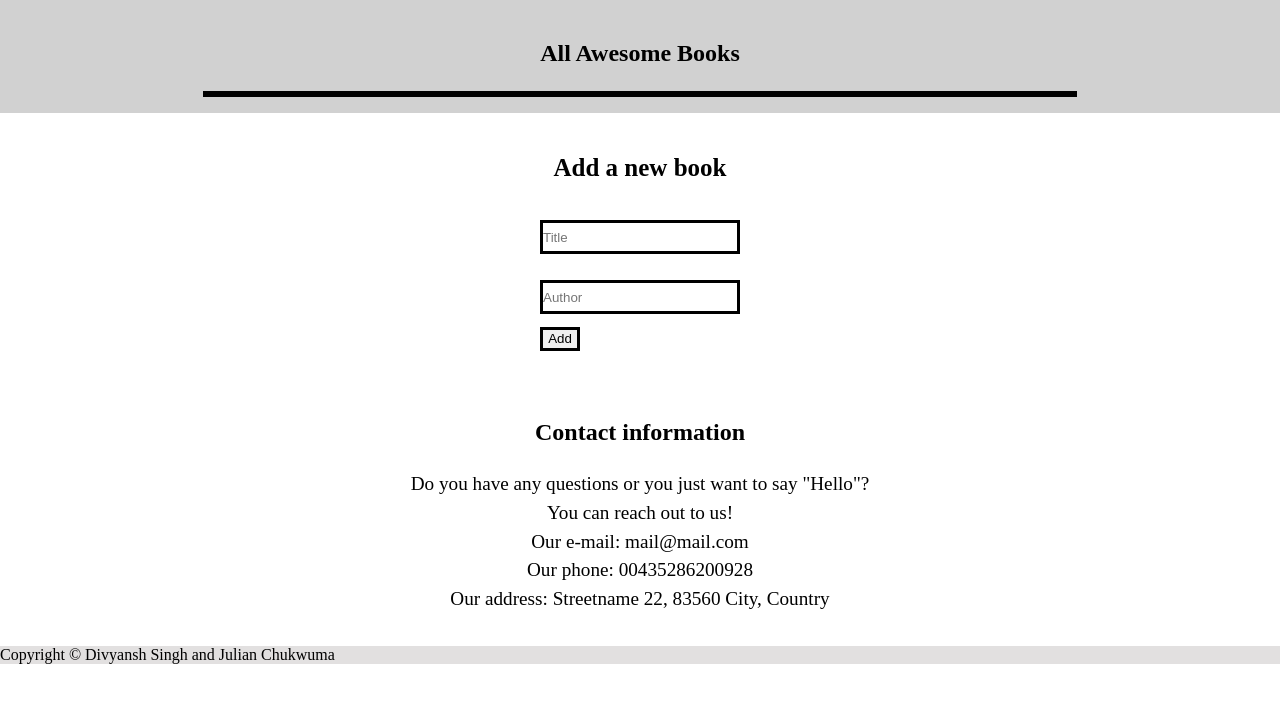
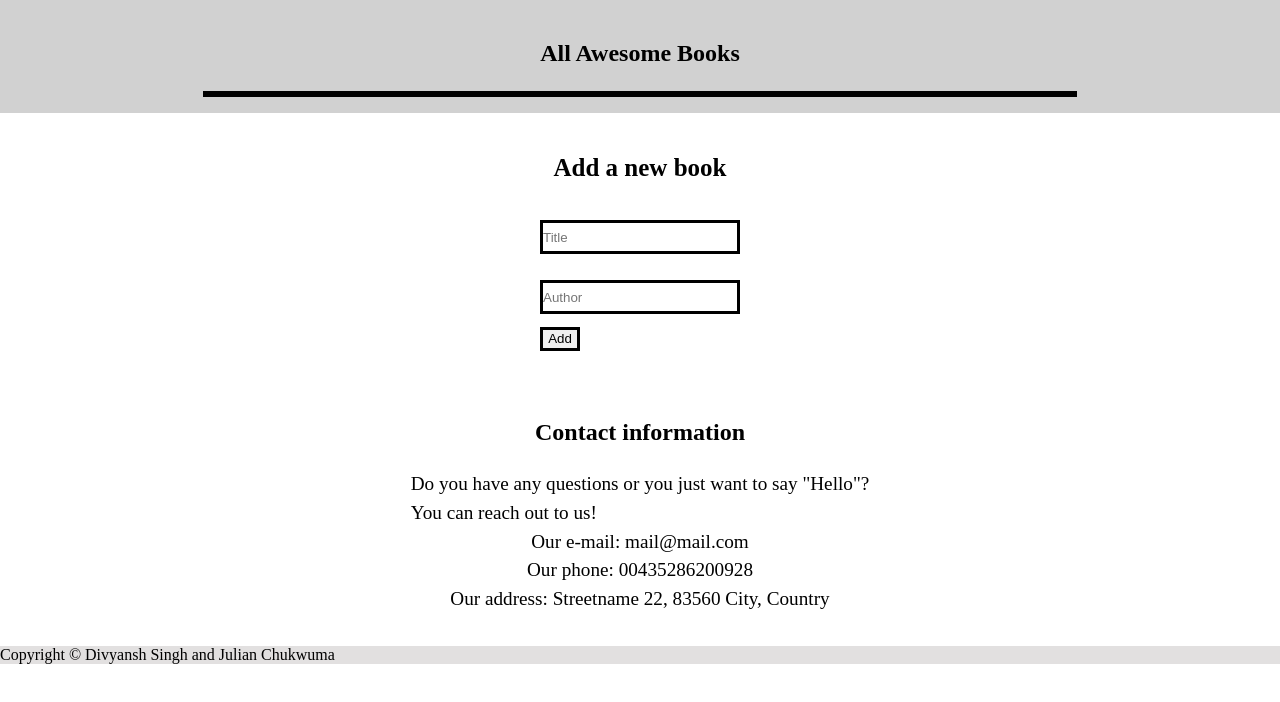
Before and after one commit to julzedz/Awesome-Books, a website with bundled scripts: page index.html in a window 1280 px wide. Shown: the part 80-782 px from the top of the page. Built offline with nearby package versions, Linux system fonts and the light colour scheme.

Commit message:
Update style.css

```diff
--- a/style.css
+++ b/style.css
@@ -133,6 +133,9 @@ nav {
 /* display: none; */
   text-align: center;
   padding: 2em;
+  margin: auto;
+  display: flex;
+  flex-direction: column;
 }
 
 #ContactPage ul li, #ContactPage p{
@@ -140,6 +143,11 @@ nav {
   line-height: 1.5em;
 }
 
+#ContactPage p {
+  margin: 0 auto;
+  text-align: left;
+}
+
 footer {
   background: #e2e0e0;
 }
```
